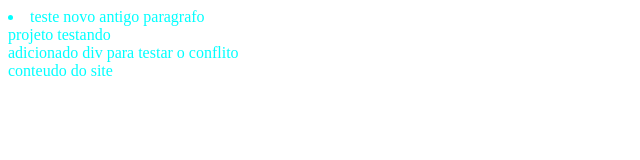
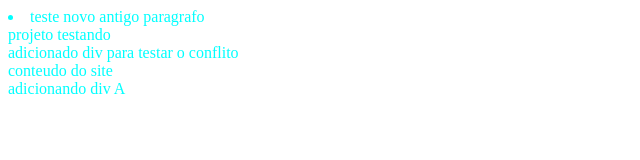
Before and after one commit to raulanacleto/curso-git, a plain HTML site: page index.html in a window 1280 px wide. Shown: the whole page, without its empty margins (0-640 px from the left). Drawn offline with Linux system fonts and the light colour scheme.

Commit message:
adicionado div A

```diff
--- a/index.html
+++ b/index.html
@@ -16,6 +16,10 @@
             conteudo do site
         </div>
 
+	<div>
+            adicionando div A
+        </div>
+
 	</body>
 
 </html>
```
